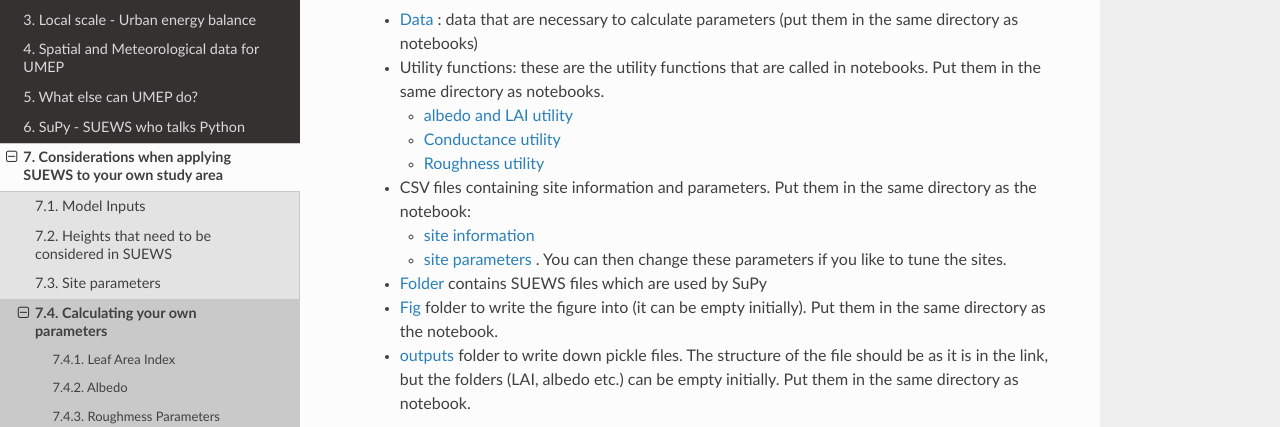
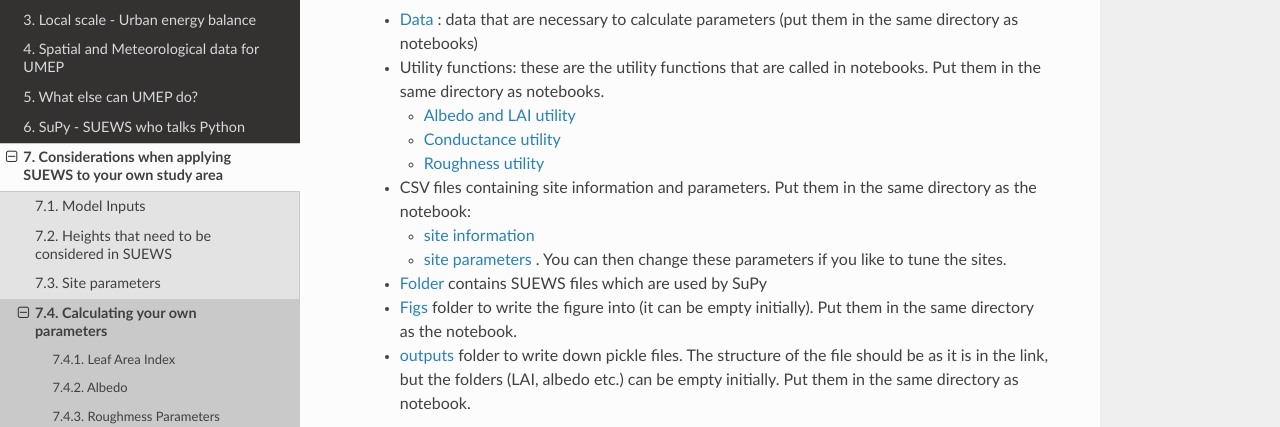
Before and after one commit to Urban-Meteorology-Reading/UMEP-Workshop, a Sphinx documentation site: the page built from source/Parameters/CalcParam.rst, in a window 1280 px wide and 900 px high, scrolled down 1000 px. Shown: the part 152-579 px from the top of the window. Built offline with Sphinx 7.4.7 and the Read the Docs theme 2.0.0, drawn with Linux system fonts in a browser that asks for light colours.

Commit message:
Update CalcParam.rst

```diff
--- a/source/Parameters/CalcParam.rst
+++ b/source/Parameters/CalcParam.rst
@@ -34,7 +34,7 @@ Steps to using these notebooks:
  -  `Data <https://github.com/hamidrezaomidvar/SUEWS_parameters_docs/tree/master/docs/source/steps/data>`_ : data that are necessary to calculate parameters (put them in the same directory as notebooks)
  - Utility functions: these are the utility functions that are called in notebooks. Put them in the same directory as notebooks.
 
-   - `albedo and LAI utility <https://github.com/hamidrezaomidvar/SUEWS_parameters_docs/blob/master/docs/source/steps/alb_LAI_util.py>`_
+   - `Albedo and LAI utility <https://github.com/hamidrezaomidvar/SUEWS_parameters_docs/blob/master/docs/source/steps/alb_LAI_util.py>`_
 
    - `Conductance utility <https://github.com/hamidrezaomidvar/SUEWS_parameters_docs/blob/master/docs/source/steps/gs_util.py>`_
 
@@ -47,7 +47,7 @@ Steps to using these notebooks:
 
  - `Folder <https://github.com/hamidrezaomidvar/SUEWS_parameters_docs/tree/master/docs/source/steps/runs>`_ contains SUEWS files which are used by SuPy
 
- - `Fig <https://github.com/hamidrezaomidvar/SUEWS_parameters_docs/tree/master/docs/source/steps/figs>`_ folder to write the figure into (it can be empty initially). Put them in the same directory as the notebook.
+ - `Figs <https://github.com/hamidrezaomidvar/SUEWS_parameters_docs/tree/master/docs/source/steps/figs>`_ folder to write the figure into (it can be empty initially). Put them in the same directory as the notebook.
 
  - `outputs <https://github.com/hamidrezaomidvar/SUEWS_parameters_docs/tree/master/docs/source/steps/outputs>`_ folder to write down pickle files. The structure of the file should be as it is in the link, but the folders (LAI, albedo etc.) can be empty initially. Put them in the same directory as notebook.
 
```
